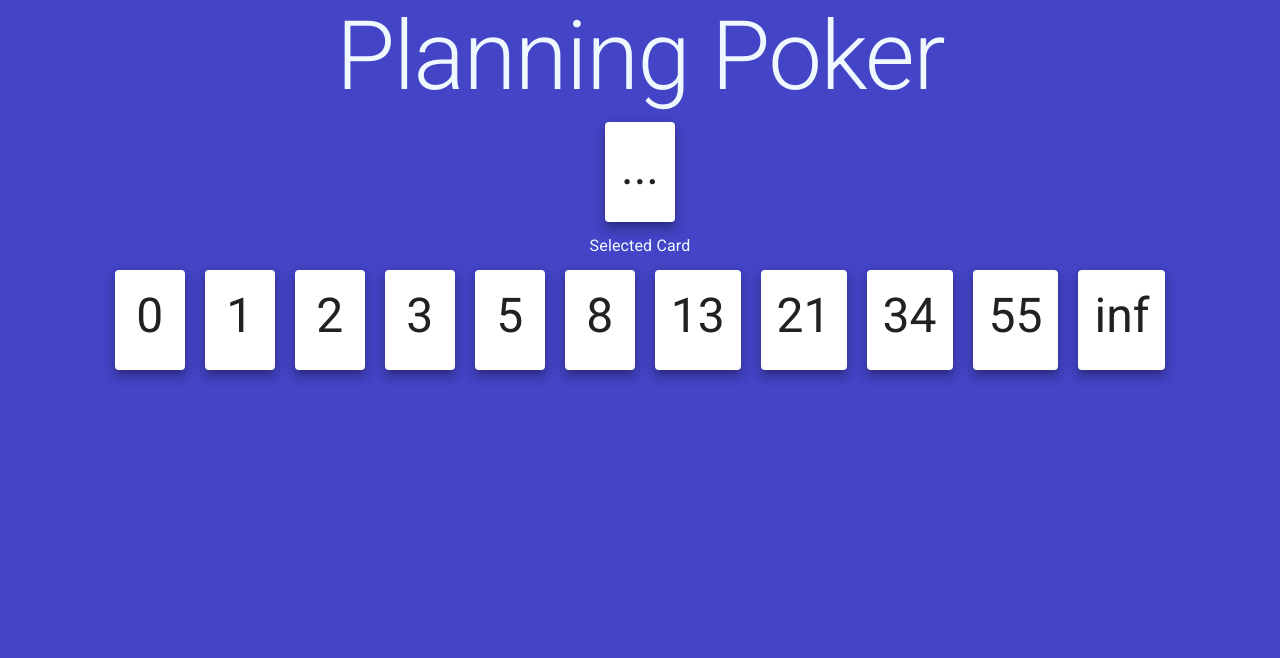
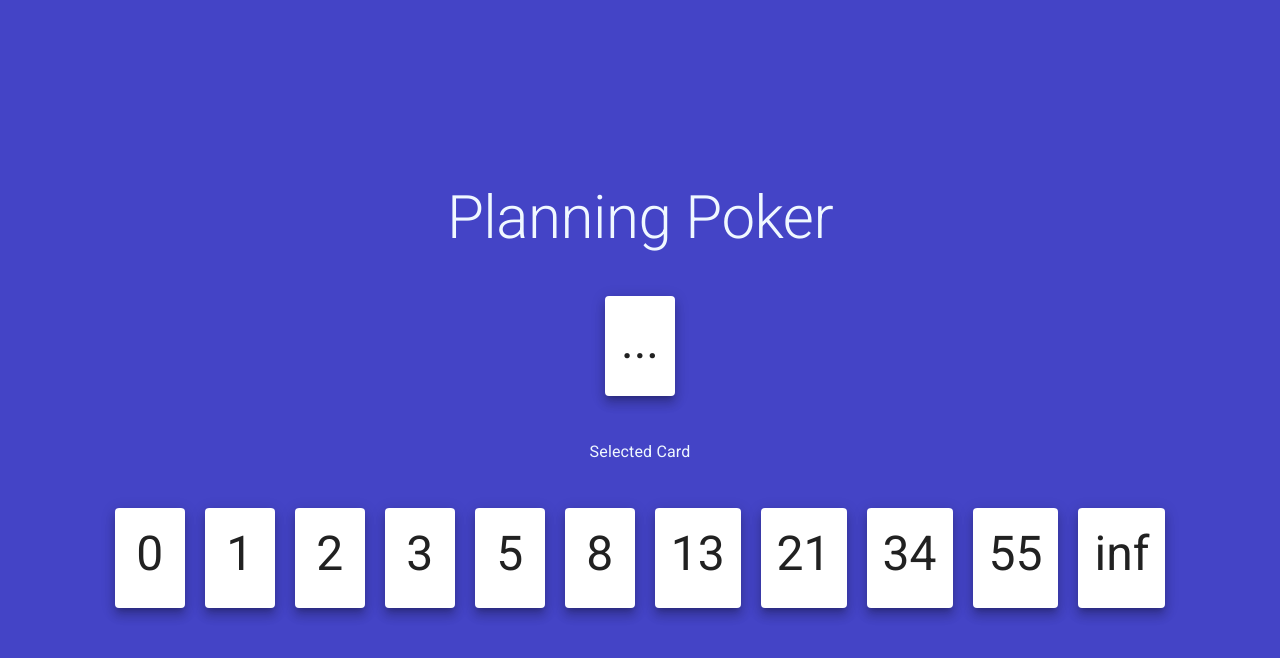
Before and after one commit to abhinandhajay/planning-poker, a React (Create React App) app in the folder client/: page / in a window 1280 px wide. Shown: the top 658 px of the page. Built offline with nearby package versions, Linux system fonts and the light colour scheme.

Commit message:
Adjust spacing

```diff
--- a/client/src/App.jsx
+++ b/client/src/App.jsx
@@ -10,6 +10,14 @@ const useStyles = makeStyles({
 		flexDirection: 'column',
 		alignItems: 'center',
 		justifyContent: 'center',
+		height: '100vh'
+	},
+	title: {
+		// margin: '2rem',
+		marginBottom: '2rem',
+	},
+	selectedCard: {
+		margin: '2rem',
 	},
 });
 function App() {
@@ -28,13 +36,13 @@ function App() {
 
 	return (
 		<Container className={ classes.root }>
-			<Typography variant="h1" component="h1">
+			<Typography variant="h2" className={classes.title}>
 				Planning Poker
 			</Typography>
 			<PokerCard cardClickHandler={cardResetHandler}>
 				{selectedCard}
 			</PokerCard>
-			<Typography variant="subtitle1" component="h1">
+			<Typography variant="subtitle1" className={classes.selectedCard}>
 				Selected Card
 			</Typography>
 			<Box display="flex">
```
